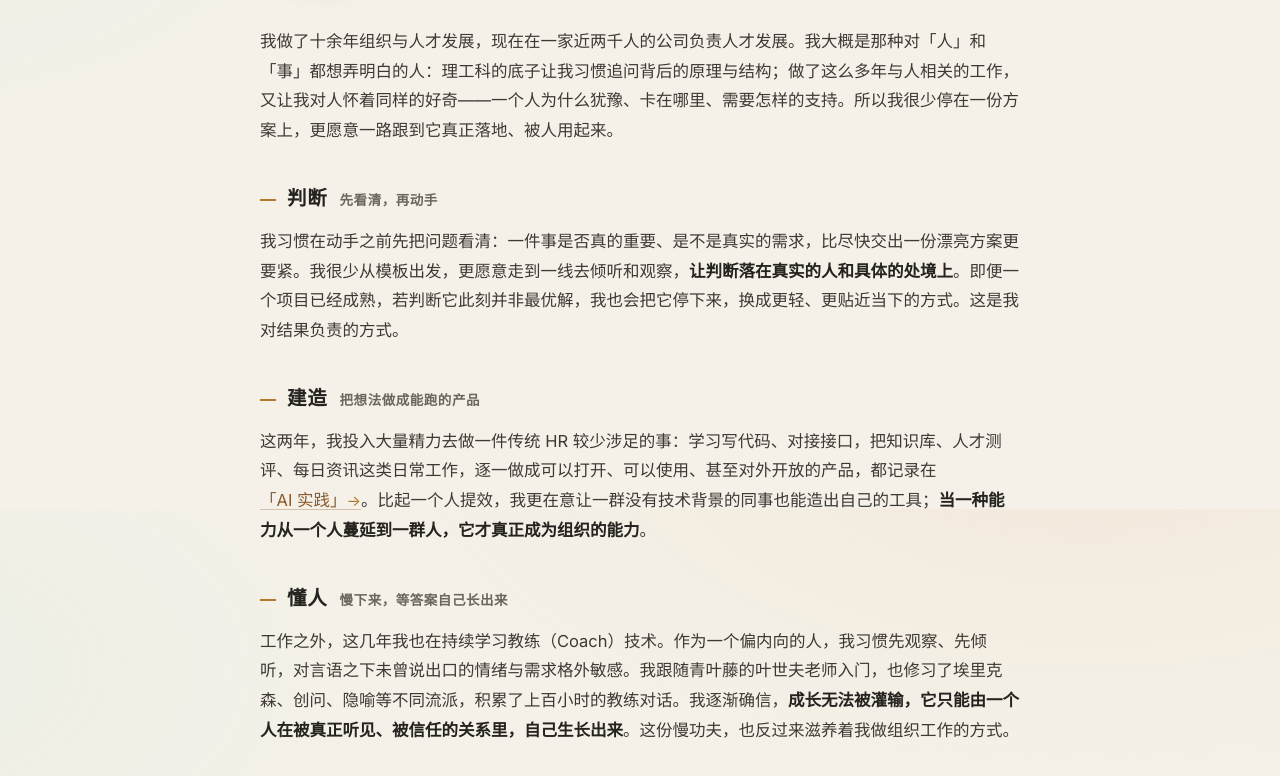
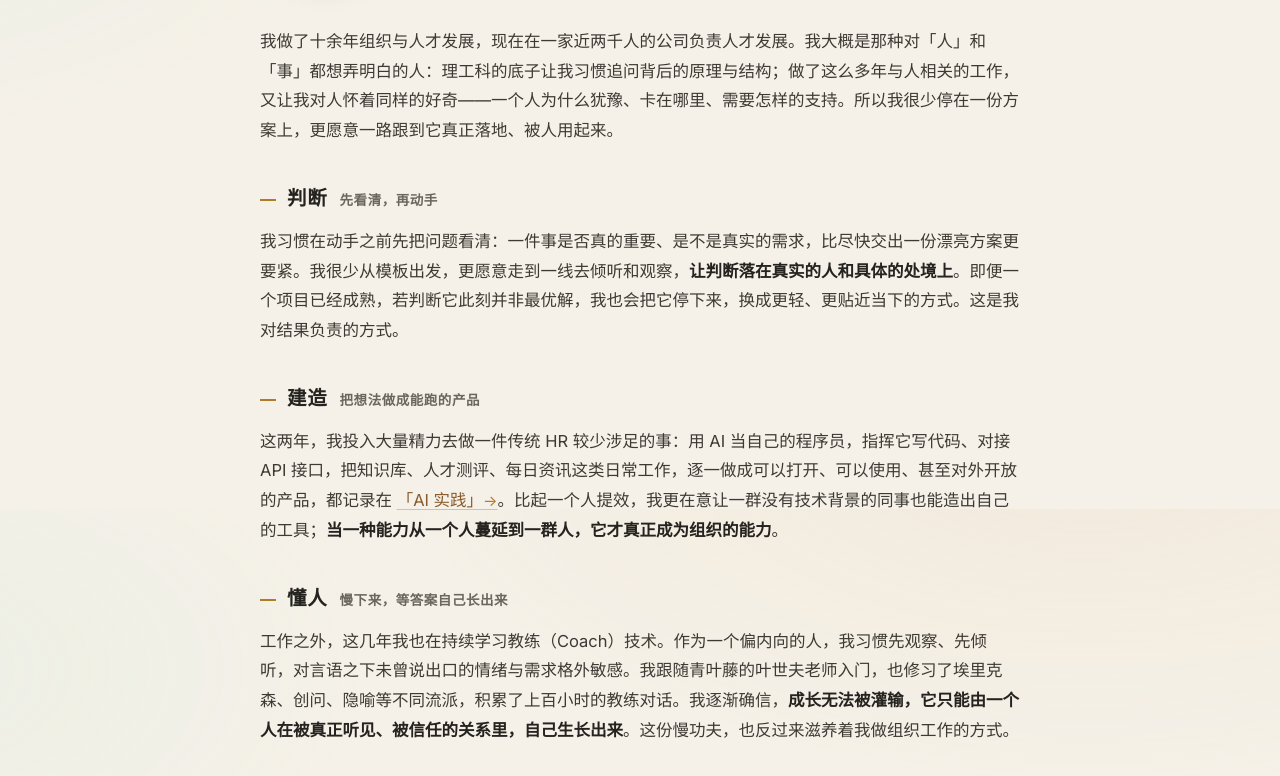
Before and after one commit to hiciki-1029/hiciki-1029.github.io, an Astro site: page /about in a window 1280 px wide. Shown: the part 291-1067 px from the top of the page. Built offline with nearby package versions, Linux system fonts and the light colour scheme; Astro itself is replaced by a stand-in of ours.

Commit message:
建造段改为『用 AI 当自己的程序员，指挥它写代码、对接 API』

```diff
--- a/src/pages/about.astro
+++ b/src/pages/about.astro
@@ -27,7 +27,7 @@ import BaseLayout from "../layouts/BaseLayout.astro";
 
     <h2 class="akw"><span class="k">建造</span><span class="g">把想法做成能跑的产品</span></h2>
     <p>
-      这两年，我投入大量精力去做一件传统 HR 较少涉足的事：学习写代码、对接接口，把知识库、人才测评、每日资讯这类日常工作，逐一做成可以打开、可以使用、甚至对外开放的产品，都记录在 <a href="/systems/">「AI 实践」<span class="lnk-arrow">→</span></a>。比起一个人提效，我更在意让一群没有技术背景的同事也能造出自己的工具；<strong>当一种能力从一个人蔓延到一群人，它才真正成为组织的能力</strong>。
+      这两年，我投入大量精力去做一件传统 HR 较少涉足的事：用 AI 当自己的程序员，指挥它写代码、对接 API 接口，把知识库、人才测评、每日资讯这类日常工作，逐一做成可以打开、可以使用、甚至对外开放的产品，都记录在 <a href="/systems/">「AI 实践」<span class="lnk-arrow">→</span></a>。比起一个人提效，我更在意让一群没有技术背景的同事也能造出自己的工具；<strong>当一种能力从一个人蔓延到一群人，它才真正成为组织的能力</strong>。
     </p>
 
     <h2 class="akw"><span class="k">懂人</span><span class="g">慢下来，等答案自己长出来</span></h2>
```
